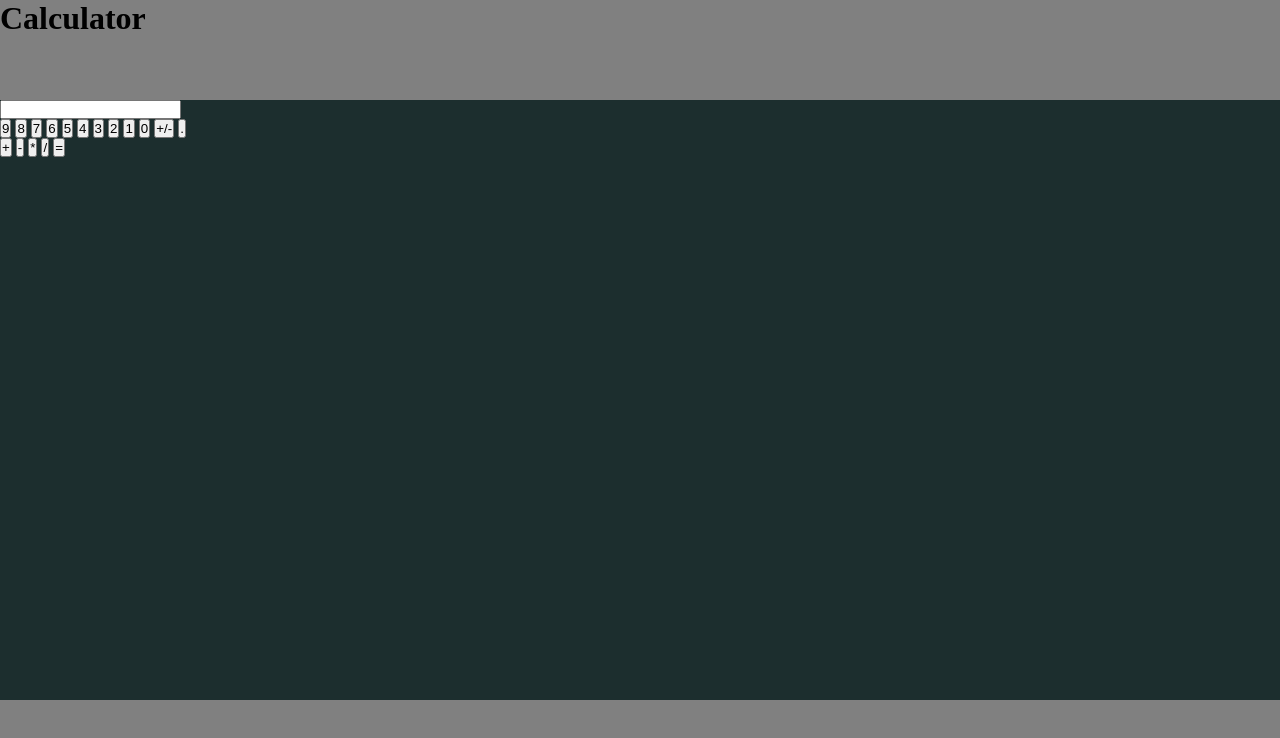
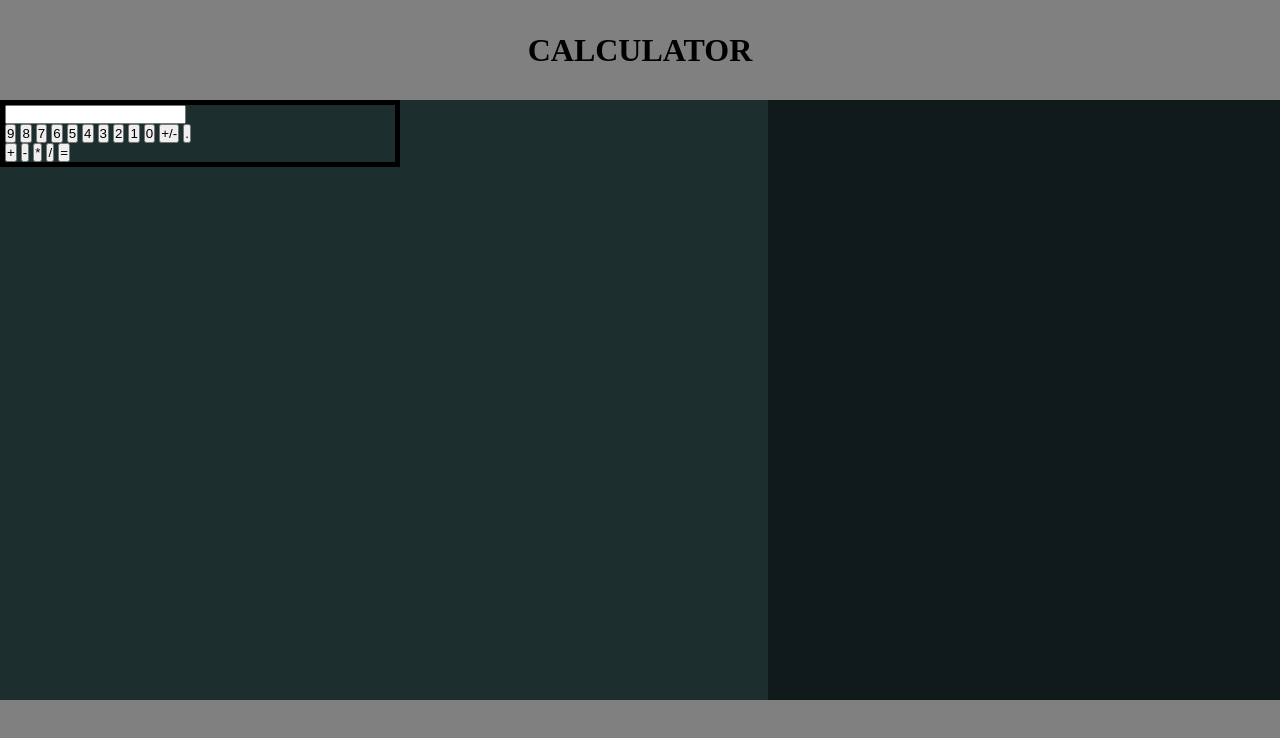
Before and after one commit to rinnegard/calculator, a website: page index.html in a window 1280 px wide. Drawn offline with Linux system fonts and the light colour scheme.

Commit message:
Added style to calc

```diff
--- a/style.css
+++ b/style.css
@@ -11,6 +11,7 @@ html, body{
 body {
     display: flex;
     flex-flow: column;
+    background-color: rgb(16, 26, 26);
 }
 
 header, footer {
@@ -21,4 +22,21 @@ header, footer {
 main {
     background-color: rgb(28, 46, 46);
     flex: 1;
+    width: 60%;
 }
+
+header {
+    display: flex;
+    justify-content: center;
+    align-items: center;
+}
+
+header h1{
+    font-weight: bolder;
+    text-transform: uppercase;
+}
+
+.calculator {
+    border: 5px solid black;
+    width: 400px;
+}
```
